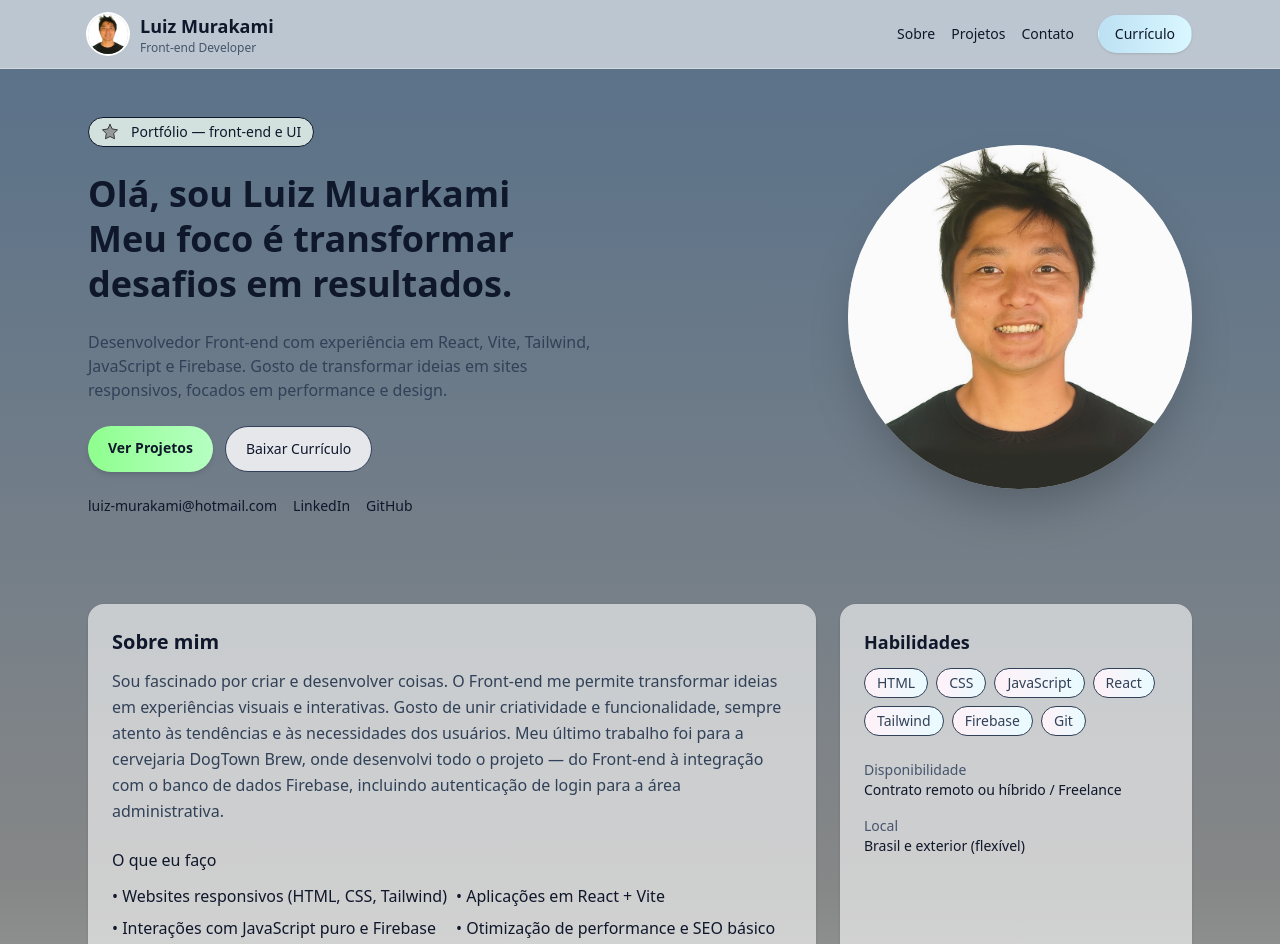
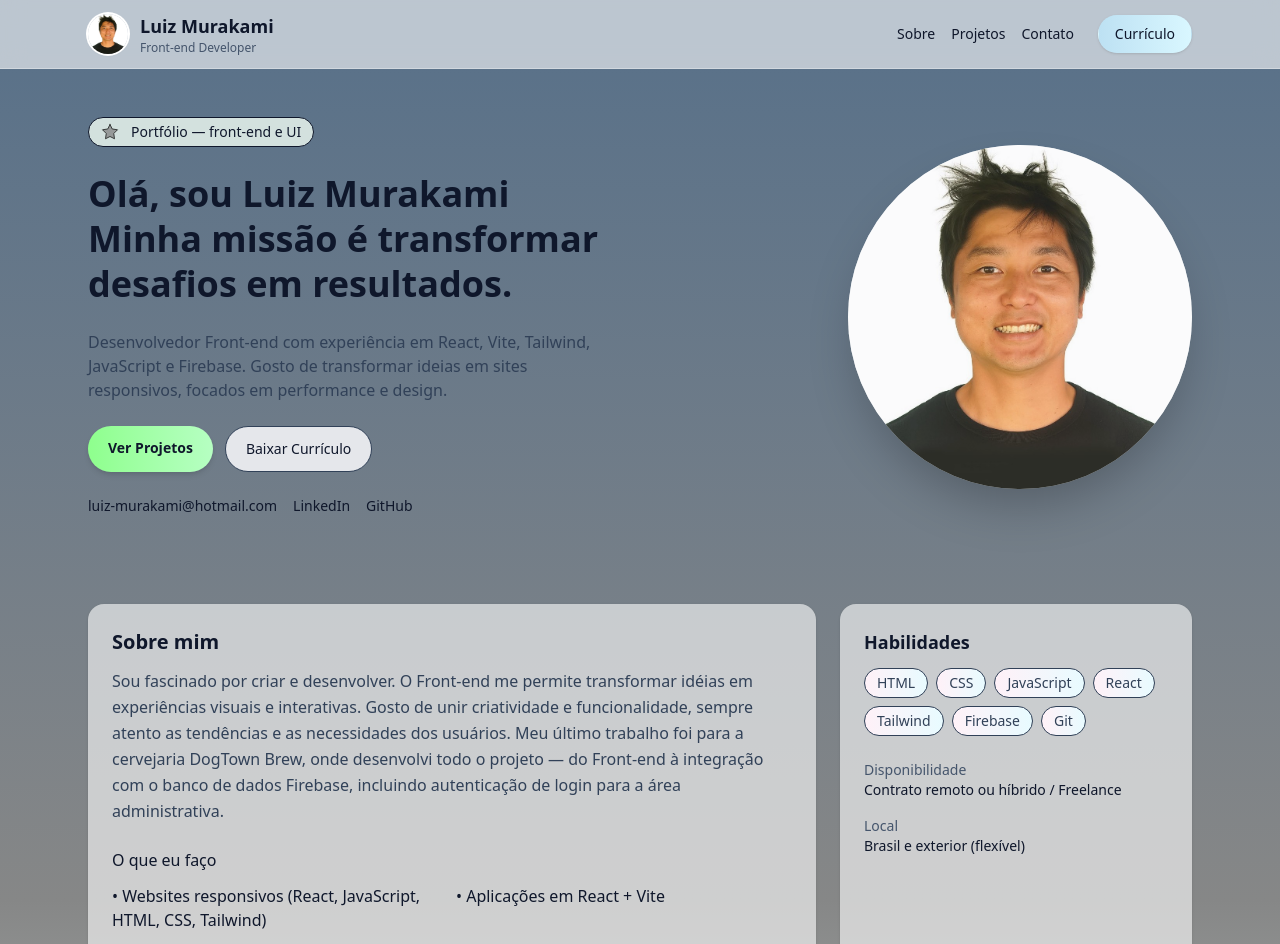
Before and after one commit to LuizMura/Profile, a React (Vite) app: page / in a window 1280 px wide. Shown: the top 944 px of the page. Built offline with nearby package versions, Linux system fonts and the light colour scheme.

Commit message:
correção de textos

```diff
--- a/src/App.jsx
+++ b/src/App.jsx
@@ -76,8 +76,8 @@ export default function App() {
           </div>
 
           <h2 className="text-3xl md:text-4xl font-extrabold leading-tight">
-            Olá, sou Luiz Muarkami <br></br>Meu foco é transformar desafios em
-            resultados.
+            Olá, sou Luiz Murakami <br></br>Minha missão é transformar desafios
+            em resultados.
           </h2>
 
           <p className="text-slate-700">
@@ -145,20 +145,22 @@ export default function App() {
           <div className="md:col-span-2 bg-white/60 p-6 rounded-2xl shadow">
             <h3 className="text-xl font-semibold mb-3">Sobre mim</h3>
             <p className="text-slate-700 leading-relaxed">
-              Sou fascinado por criar e desenvolver coisas. O Front-end me
-              permite transformar ideias em experiências visuais e interativas.
-              Gosto de unir criatividade e funcionalidade, sempre atento às
-              tendências e às necessidades dos usuários. Meu último trabalho foi
-              para a cervejaria DogTown Brew, onde desenvolvi todo o projeto —
-              do Front-end à integração com o banco de dados Firebase, incluindo
+              Sou fascinado por criar e desenvolver. O Front-end me permite
+              transformar idéias em experiências visuais e interativas. Gosto de
+              unir criatividade e funcionalidade, sempre atento as tendências e
+              as necessidades dos usuários. Meu último trabalho foi para a
+              cervejaria DogTown Brew, onde desenvolvi todo o projeto — do
+              Front-end à integração com o banco de dados Firebase, incluindo
               autenticação de login para a área administrativa.
             </p>
 
             <h4 className="mt-6 font-medium">O que eu faço</h4>
             <ul className="mt-3 grid grid-cols-1 sm:grid-cols-2 gap-2 list-inside">
-              <li>• Websites responsivos (HTML, CSS, Tailwind)</li>
+              <li>
+                • Websites responsivos (React, JavaScript, HTML, CSS, Tailwind)
+              </li>
               <li>• Aplicações em React + Vite</li>
-              <li>• Interações com JavaScript puro e Firebase</li>
+              <li>• Interações com APIs e Firebase</li>
               <li>• Otimização de performance e SEO básico</li>
             </ul>
           </div>
```
